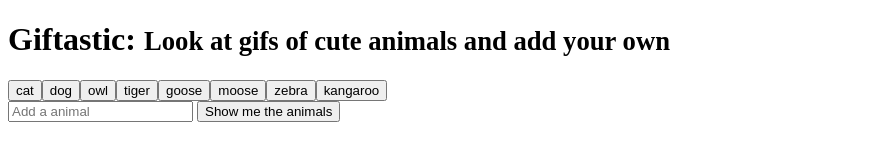
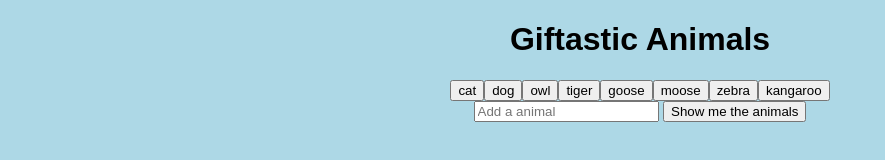
Before and after one commit to rmjones112/Giftastic, a plain HTML site: page index.html in a window 1280 px wide. Shown: the whole page, without its empty margins (0-885 px from the left). Drawn offline with nearby package versions, Linux system fonts and the light colour scheme.

Commit message:
added some basic css

```diff
--- a/index.html
+++ b/index.html
@@ -1,11 +1,12 @@
 <!DOCTYPE html>
 <html>
 <head>
-	<title>Giftastic Homework</title>
+    <title>Giftastic Homework</title>
+    <link rel="stylesheet" type="text/css" href="style.css">
 </head>
+<h1>Giftastic Animals</h1>
 <body>
 	<div class="wrapper">
-		<h1>Giftastic: <small>Look at gifs of cute animals and add your own</small></h1>
 		<div id="button-group"></div>
 <!--setting up buttons of animals and search bar to add more animals-->
 		<form>
--- a/style.css
+++ b/style.css
@@ -0,0 +1,13 @@
+
+body {
+    text-align: center;
+    margin: auto;
+    background-size: auto;
+    font-family: 'Alegreya Sans', sans-serif;
+    color: black;
+    background-color: lightblue;
+}
+.button{
+}
+#button-group{
+}
```
Also changed, not shown: images/animals.jpg (added).
